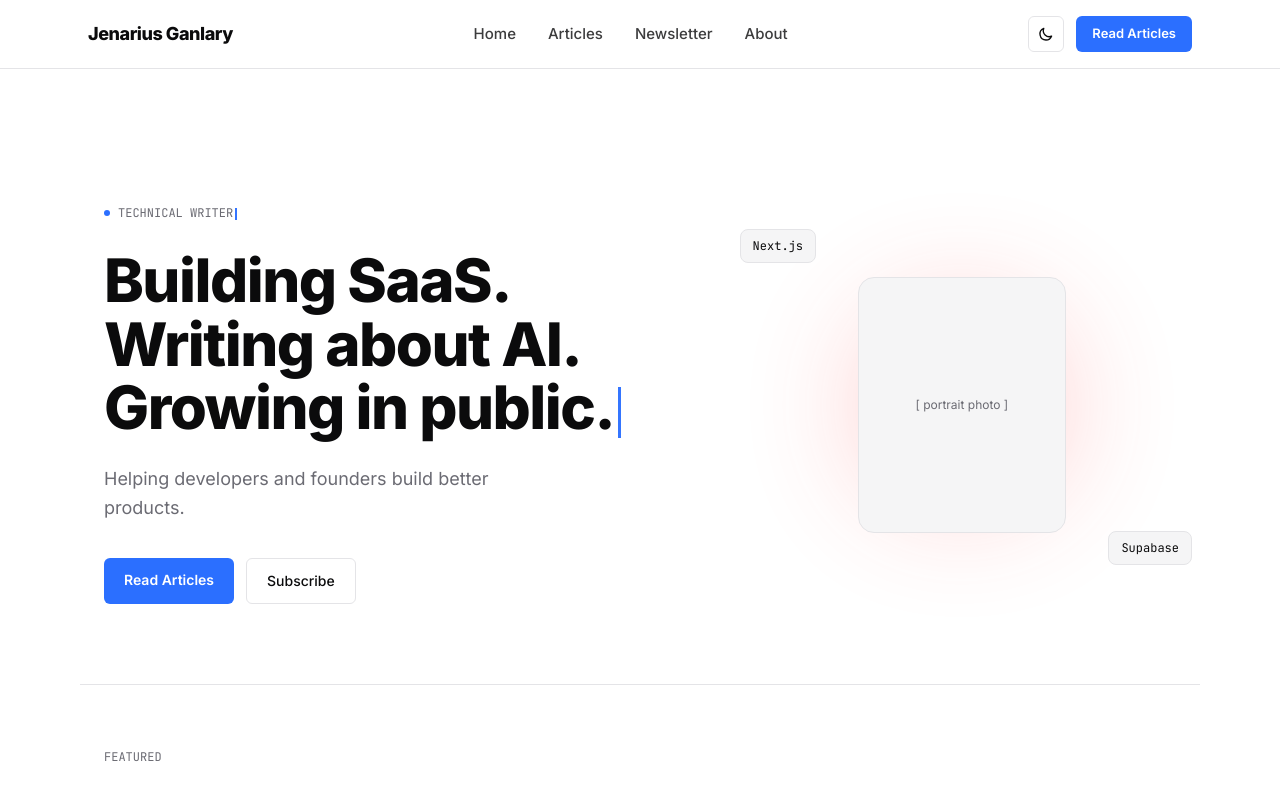
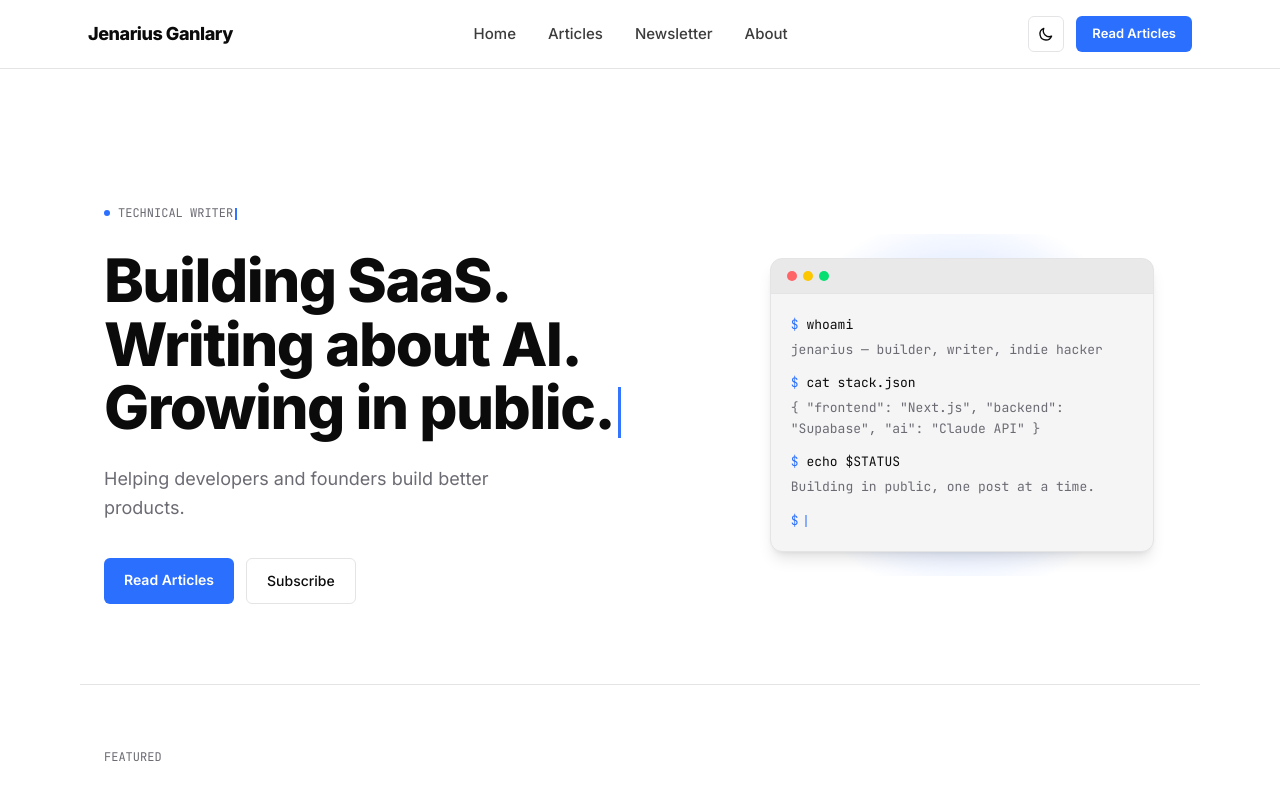
Before and after one commit to JenariusGanlary/jenariusganlary, a Next.js app: page / in a window 1280 px wide. Shown: the top 796 px of the page. Built offline with nearby package versions, Linux system fonts and the light colour scheme.

Commit message:
add cards

```diff
--- a/app/page.tsx
+++ b/app/page.tsx
@@ -4,6 +4,7 @@ import CategoryTag from "@/components/CategoryTag";
 import TypewriterRoles from "@/components/TypewriterRoles";
 import HeroHeadline from "@/components/HeroHeadline";
 import HomeCategoriesAndLatest from "@/components/HomeCategoriesAndLatest";
+import TerminalCard from "@/components/TerminalCard";
 
 export default function Home() {
   const posts = getAllPosts();
@@ -32,16 +33,8 @@ export default function Home() {
           </div>
         </div>
 
-        <div className="relative flex items-center justify-center h-72 md:h-96">
-          <div
-            className="absolute w-48 h-48 rounded-full blur-3xl pointer-events-none opacity-30 dark:opacity-20"
-            style={{ background: "#FF3B3B" }}
-          />
-          <div className="relative w-52 h-64 rounded-2xl border border-line bg-surface flex items-center justify-center">
-            <span className="text-mute text-xs text-center px-4">[ portrait photo ]</span>
-          </div>
-          <div className="absolute top-4 -left-2 bg-surface border border-line rounded-lg px-3 py-2 text-xs font-mono text-foreground">Next.js</div>
-          <div className="absolute bottom-8 -right-4 bg-surface border border-line rounded-lg px-3 py-2 text-xs font-mono text-foreground">Supabase</div>
+        <div className="relative flex items-center justify-center">
+          <TerminalCard />
         </div>
       </section>
 
--- /dev/null
+++ b/components/TerminalCard.tsx
@@ -0,0 +1,92 @@
+"use client";
+
+import { useEffect, useState } from "react";
+
+type Line = { type: "command" | "output"; text: string };
+
+const LINES: Line[] = [
+  { type: "command", text: "whoami" },
+  { type: "output", text: "jenarius — builder, writer, indie hacker" },
+  { type: "command", text: "cat stack.json" },
+  { type: "output", text: '{ "frontend": "Next.js", "backend": "Supabase", "ai": "Claude API" }' },
+  { type: "command", text: "echo $STATUS" },
+  { type: "output", text: "Building in public, one post at a time." },
+];
+
+export default function TerminalCard() {
+  const [displayed, setDisplayed] = useState<{ type: string; text: string }[]>([]);
+  const [lineIndex, setLineIndex] = useState(0);
+  const [charIndex, setCharIndex] = useState(0);
+
+  useEffect(() => {
+    if (lineIndex >= LINES.length) return;
+    const current = LINES[lineIndex];
+
+    if (current.type === "output") {
+      const timeout = setTimeout(() => {
+        setDisplayed((prev) => [...prev, current]);
+        setLineIndex((i) => i + 1);
+        setCharIndex(0);
+      }, 250);
+      return () => clearTimeout(timeout);
+    }
+
+    if (charIndex < current.text.length) {
+      const timeout = setTimeout(() => setCharIndex((c) => c + 1), 45);
+      return () => clearTimeout(timeout);
+    } else {
+      const timeout = setTimeout(() => {
+        setDisplayed((prev) => [...prev, current]);
+        setLineIndex((i) => i + 1);
+        setCharIndex(0);
+      }, 400);
+      return () => clearTimeout(timeout);
+    }
+  }, [lineIndex, charIndex]);
+
+  const currentTyping =
+    lineIndex < LINES.length && LINES[lineIndex].type === "command"
+      ? LINES[lineIndex].text.slice(0, charIndex)
+      : null;
+
+  return (
+    <div className="relative w-full max-w-sm">
+      {/* soft accent glow behind the card, cheap radial-gradient instead of blur filter */}
+      <div
+        className="absolute -inset-6 rounded-2xl pointer-events-none opacity-40 dark:opacity-25"
+        style={{ background: "radial-gradient(circle, #2B6FFF 0%, transparent 70%)" }}
+      />
+
+      <div className="relative rounded-xl border border-line bg-surface overflow-hidden shadow-lg hover:border-accent/50 transition-colors">
+        <div className="flex gap-1.5 px-4 py-3 border-b border-line bg-black/5 dark:bg-white/5">
+          <span className="w-2.5 h-2.5 rounded-full bg-red-400" />
+          <span className="w-2.5 h-2.5 rounded-full bg-yellow-400" />
+          <span className="w-2.5 h-2.5 rounded-full bg-green-400" />
+        </div>
+        <div className="p-5 text-[13px] leading-relaxed font-mono min-h-[200px]">
+          {displayed.map((line, i) =>
+            line.type === "command" ? (
+              <p key={i} className="text-foreground mb-1">
+                <span className="text-accent">$</span> {line.text}
+              </p>
+            ) : (
+              <p key={i} className="text-mute mb-3">{line.text}</p>
+            )
+          )}
+          {currentTyping !== null && (
+            <p className="text-foreground mb-1">
+              <span className="text-accent">$</span> {currentTyping}
+              <span className="inline-block w-[2px] h-[12px] bg-accent ml-0.5 align-middle animate-pulse" />
+            </p>
+          )}
+          {lineIndex >= LINES.length && (
+            <p className="text-foreground">
+              <span className="text-accent">$</span>
+              <span className="inline-block w-[2px] h-[12px] bg-accent ml-1.5 align-middle animate-pulse" />
+            </p>
+          )}
+        </div>
+      </div>
+    </div>
+  );
+}
```
